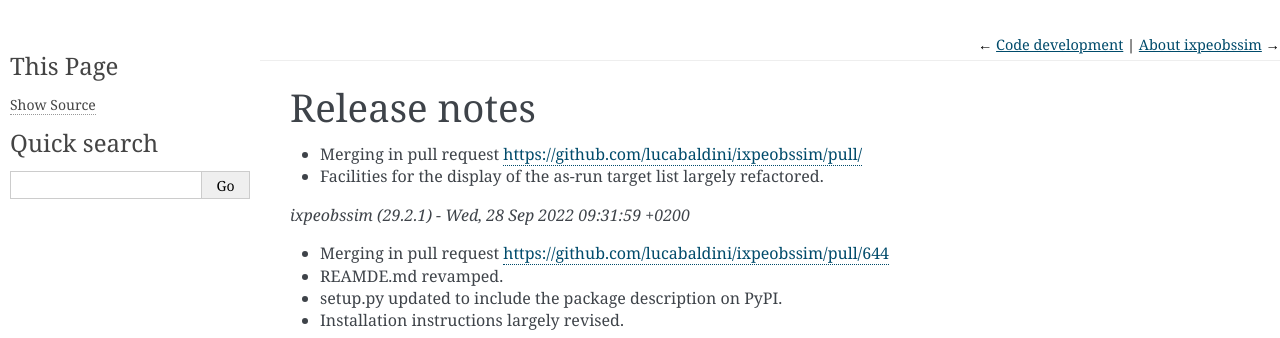
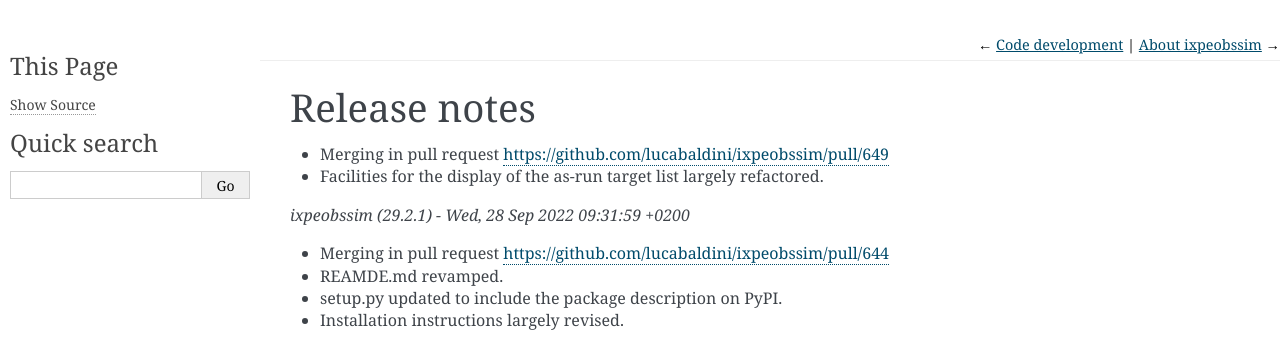
Before and after one commit to lucabaldini/ixpeobssim, a Sphinx documentation site: the page built from docs/release_notes.rst, in a window 1280 px wide and 900 px high. Shown: the top 338 px of the window. Built offline with Sphinx 7.4.7, drawn with Linux system fonts in a browser that asks for light colours; formulas are drawn with MathJax 3; some of the changed lines change nothing that is shown.

Commit message:
Updated release notes.

```diff
--- a/docs/release_notes.rst
+++ b/docs/release_notes.rst
@@ -3,7 +3,7 @@
 Release notes
 =============
 
-* Merging in pull request https://github.com/lucabaldini/ixpeobssim/pull/
+* Merging in pull request https://github.com/lucabaldini/ixpeobssim/pull/649
 * Facilities for the display of the as-run target list largely refactored.
 
 
```
